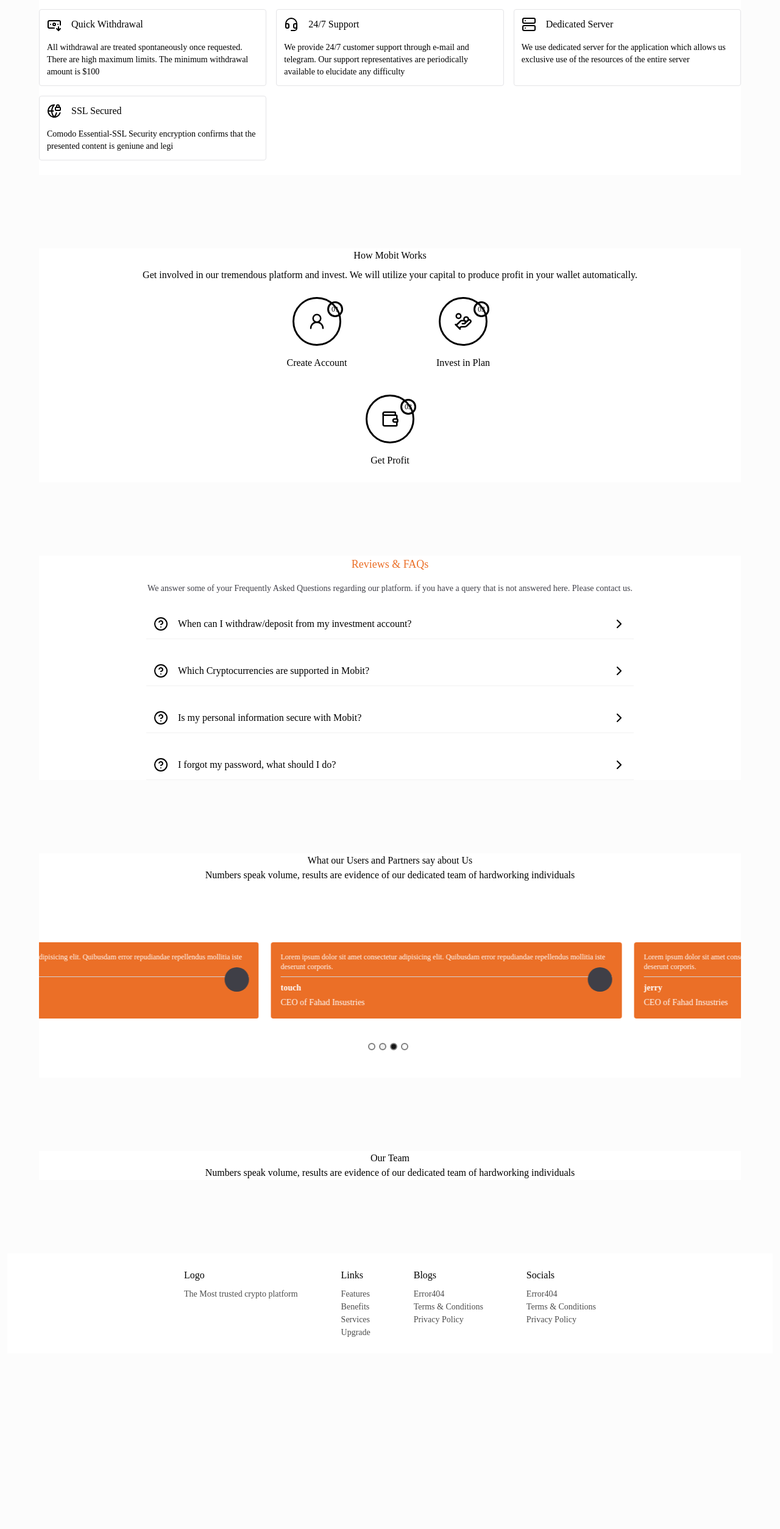
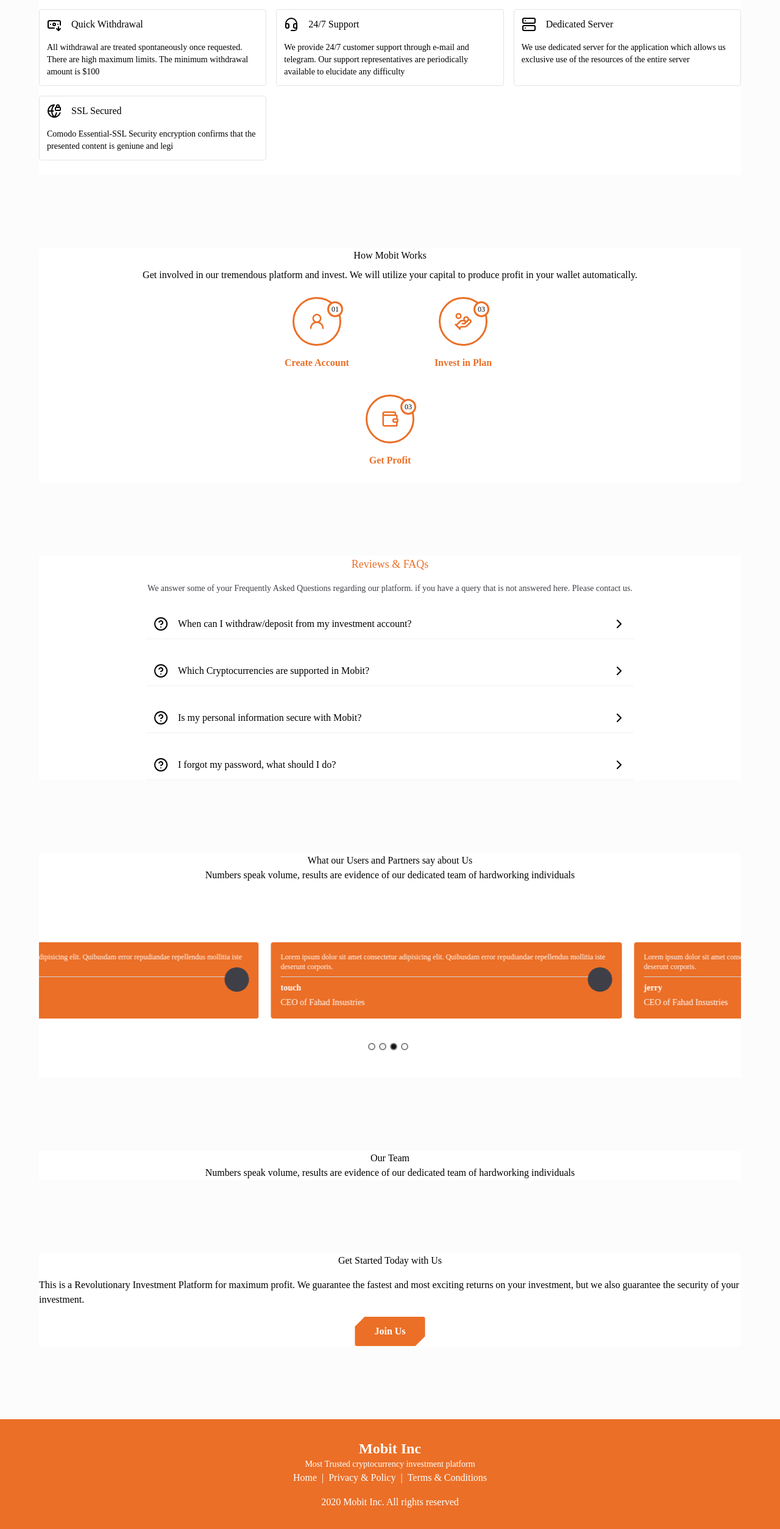
Before and after one commit to thenoobchad/mobit, a Next.js app: page / in a window 1280 px wide. Shown: the part 2654-5161 px from the top of the page at 61% size. Before the commit the page ends 4873 px from the top, so only its background shows below. Built offline with nearby package versions, Linux system fonts and the light colour scheme; a web font is replaced by a local one.

Commit message:
chore:added footer

```diff
--- a/src/app/(root)/layout.tsx
+++ b/src/app/(root)/layout.tsx
@@ -4,6 +4,7 @@
 
 import "../globals.css";
 import { Notifications } from "@/components/notifications";
+import { Footer } from "@/components/footer";
 
 export const metadata: Metadata = {
   title: "Mobuit Inc",
@@ -21,7 +22,7 @@
         <Header />
 
         {children}
-
+        <Footer/>
       </div>
     </>
   );
--- a/src/app/(root)/page.tsx
+++ b/src/app/(root)/page.tsx
@@ -9,6 +9,7 @@
 import { Notifications } from "@/components/notifications";
 import { SubCard } from "@/components/sub-card";
 import { faqs, footer, plans, stat, uniqueness } from "@/constant/data";
+import { Footer } from "@/components/footer";
 
 
 
@@ -167,7 +168,7 @@
         </div>
       </section>
 
-      {/* HOW IT WORKD */}
+      {/* HOW IT WORKS */}
 
       <section id="home" className="mx-auto my-30 max-w-6xl bg-white">
         <div className="relative flex w-full flex-col items-center justify-center gap-2">
@@ -180,35 +181,35 @@
             <div
               className={`col-span-12 flex flex-col items-center gap-4 md:col-span-6`}
             >
-              <div className="relative flex h-20 w-20 items-center justify-center rounded-full border-3">
-                <UserRound size={30} />
-                <span className="absolute top-1 -right-1.5 flex h-6.5 w-6.5 items-center justify-center rounded-full border-3 text-xs">
+              <div className="relative flex h-20 w-20 items-center justify-center rounded-full border-3 border-accent">
+                <UserRound size={30} className="text-accent" />
+                <span className="absolute top-1 -right-1.5 flex h-6.5 w-6.5 items-center justify-center rounded-full border-3 text-xs bg-white border-accent">
                   01
                 </span>
               </div>
-              <h4 className="whitespace-nowrap">Create Account</h4>
+              <h4 className="whitespace-nowrap text-accent font-semibold">Create Account</h4>
             </div>
             <div
               className={`col-span-12 flex flex-col items-center gap-4 md:col-span-6`}
             >
-              <div className="relative flex h-20 w-20 items-center justify-center rounded-full border-3">
-                <HandCoins size={30} />
-                <span className="absolute top-1 -right-1.5 flex h-6.5 w-6.5 items-center justify-center rounded-full border-3 text-xs">
+              <div className="relative flex h-20 w-20 items-center justify-center rounded-full border-3 border-accent">
+                <HandCoins size={30} className="text-accent" />
+                <span className="absolute top-1 -right-1.5 flex h-6.5 w-6.5 items-center justify-center rounded-full border-3 text-xs bg-white border-accent">
                   03
                 </span>
               </div>
-              <h4 className="whitespace-nowrap">Invest in Plan</h4>
+              <h4 className="whitespace-nowrap text-accent font-semibold">Invest in Plan</h4>
             </div>
             <div
               className={`col-span-12 flex flex-col items-center gap-4 md:col-span-12`}
             >
-              <div className="relative flex h-20 w-20 items-center justify-center rounded-full border-3">
-                <Wallet size={30} />
-                <span className="absolute top-1 -right-1.5 flex h-6.5 w-6.5 items-center justify-center rounded-full border-3 text-xs">
+              <div className="relative flex h-20 w-20 items-center justify-center rounded-full border-3 border-accent">
+                <Wallet size={30} className="text-accent" />
+                <span className="absolute top-1 -right-1.5 flex h-6.5 w-6.5 items-center justify-center rounded-full border-3 text-xs bg-white border-accent">
                   03
                 </span>
               </div>
-              <h4 className="whitespace-nowrap">Get Profit</h4>
+              <h4 className="whitespace-nowrap text-accent font-semibold">Get Profit</h4>
             </div>
           </div>
           <div></div>
@@ -263,46 +264,21 @@
             hardworking individuals
           </p>
         </div>
+      </section>
+
+      {/* NEWS LETTER */}
+
+       <section id="home" className="relative mx-auto my-30 max-w-6xl bg-white">
+        <div className="flex h-full w-full flex-col items-center justify-center">
+           <h1>Get Started Today with Us</h1>
+          <p className="my-4">
+           This is a Revolutionary Investment Platform for maximum profit. We guarantee the fastest and most exciting returns on your investment, but we also guarantee the security of your investment.
+          </p>
+
+          <Button title="Join Us" />
+        </div>
         </section>
 
-      <section className="w-full bg-white">
-        <div className="mx-auto grid h-full max-w-[700px] grid-cols-2 items-start gap-4 px-5 py-6 sm:flex sm:flex-row sm:justify-between sm:px-3">
-          {footer.map((item) => (
-            <div key={item.head} className="flex flex-col gap-2">
-              <h1>{item.head}</h1>
-
-              {item.list ? (
-                <ul>
-                  {item.list.map((link) => {
-                    if ("icon" in link) {
-                      return (
-                        <li
-                          key={link.link}
-                          className="hover:text-accent flex cursor-pointer items-center gap-2 text-[14px] text-black/70"
-                        >
-                          <span aria-hidden>{link.icon}</span>
-                        </li>
-                      );
-                    }
-
-                    // now TypeScript knows `link` has `title`
-                    return (
-                      <li
-                        key={link.link}
-                        className="hover:text-accent cursor-pointer text-[14px] text-black/70"
-                      >
-                        {link.title}
-                      </li>
-                    );
-                  })}
-                </ul>
-              ) : (
-                <p className="text-[14px] text-black/70">{item.description}</p>
-              )}
-            </div>
-          ))}
-        </div>
-      </section>
       <Notifications transactions={transactions} />
     </main>
   );
--- /dev/null
+++ b/src/components/footer.tsx
@@ -0,0 +1,19 @@
+
+
+export const Footer = () => {
+  return (
+     <section id="home" className=" mx-auto  bg-accent text-white py-8 w-full">
+          <div className="flex  h-full w-screen flex-col items-center justify-center">
+
+              <h1 className="font-semibold text-2xl">Mobit Inc</h1>
+              <p className="text-sm">Most Trusted cryptocurrency investment platform</p>
+              <div className="flex gap-2">
+                  <span>Home</span>|
+                  <span>Privacy & Policy</span>|
+                  <span>Terms & Conditions</span>
+              </div>
+          </div>
+          <p className="text-center mt-4">2020 Mobit Inc. All rights reserved</p>
+      </section>
+  )
+}
--- a/src/constant/data.ts
+++ b/src/constant/data.ts
@@ -58,7 +58,7 @@
 
 export const footer = [
   {
-    head: "Logo",
+    head: "Mobit Inc",
 
     description: "The Most trusted crypto platform"
   },
```
